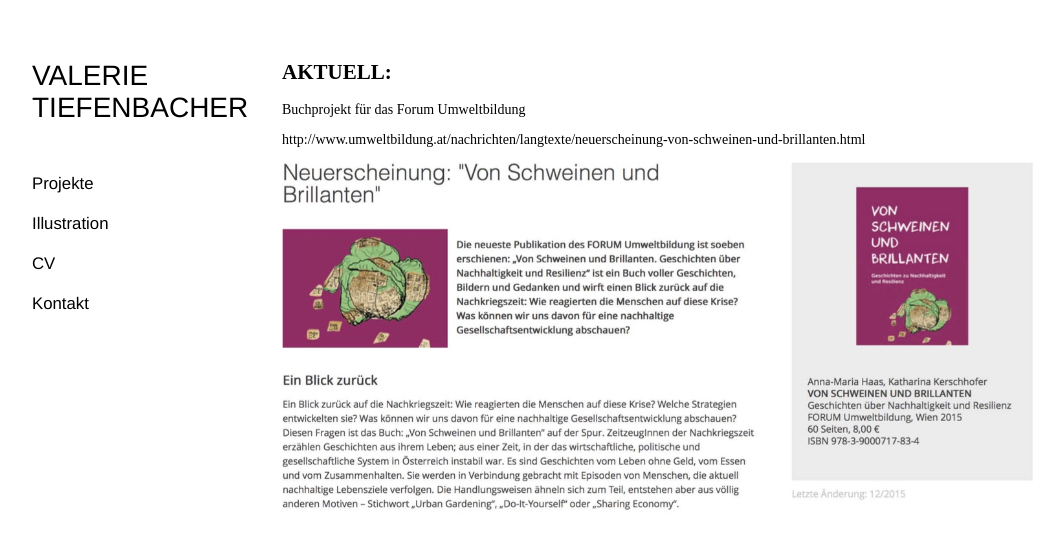
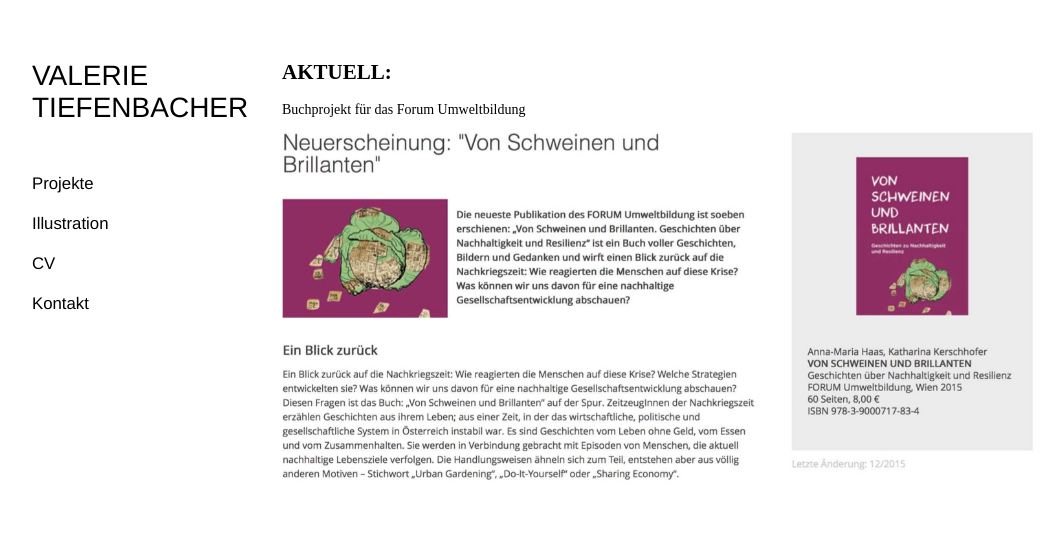
Before and after one commit to vtiefenbacher/vtiefenbacher.github.io, a Jekyll site: the page built from index.markdown, in a window 1280 px wide. Shown: the top 549 px of the page, without its empty margins (48-1112 px from the left). Built offline with Jekyll 4.4.1, drawn with Linux system fonts in a browser that asks for light colours; some web fonts are replaced; some of the changed lines change nothing that is shown.

```diff
--- a/index.markdown
+++ b/index.markdown
@@ -8,6 +8,4 @@
 ---
 
 ## AKTUELL:
-Buchprojekt für das Forum Umweltbildung
-
-<http://www.umweltbildung.at/nachrichten/langtexte/neuerscheinung-von-schweinen-und-brillanten.html>{:target="_blank"}
+[Buchprojekt für das Forum Umweltbildung](http://www.umweltbildung.at/nachrichten/langtexte/neuerscheinung-von-schweinen-und-brillanten.html){:target="_blank"}
```
